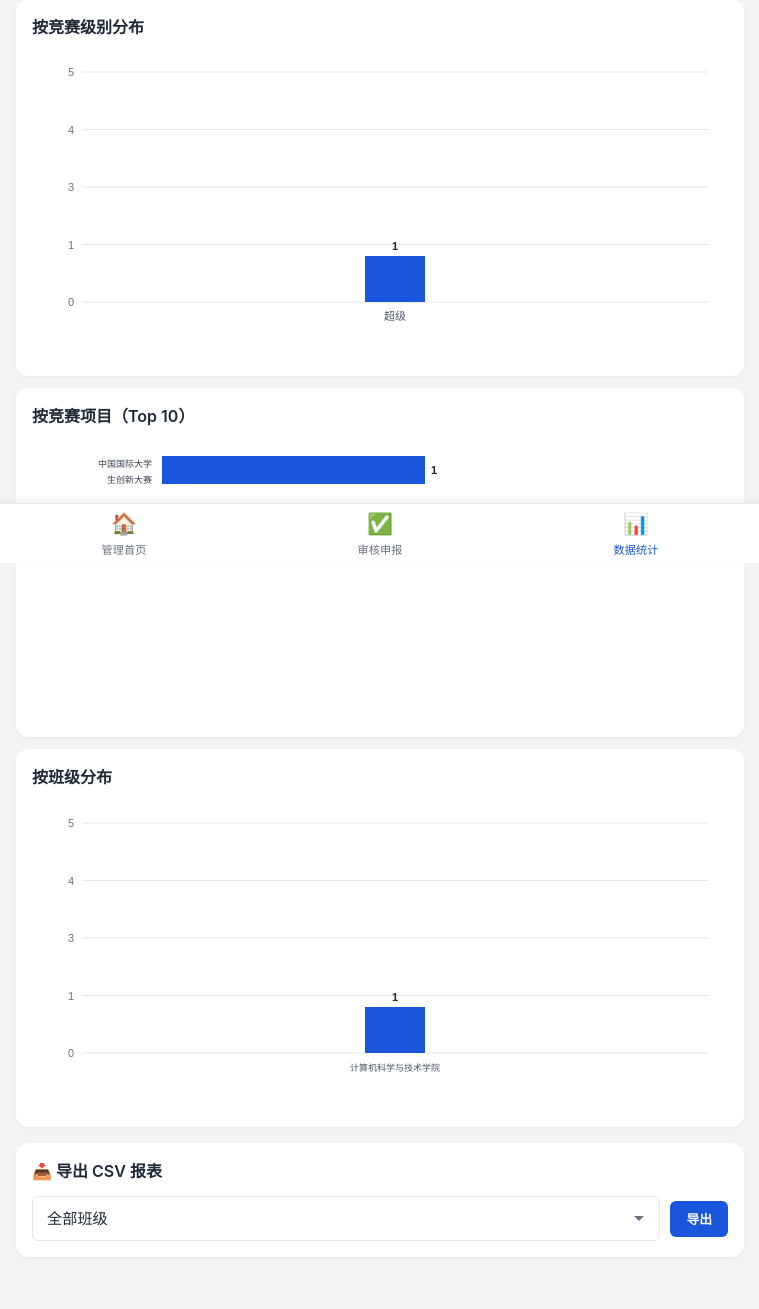
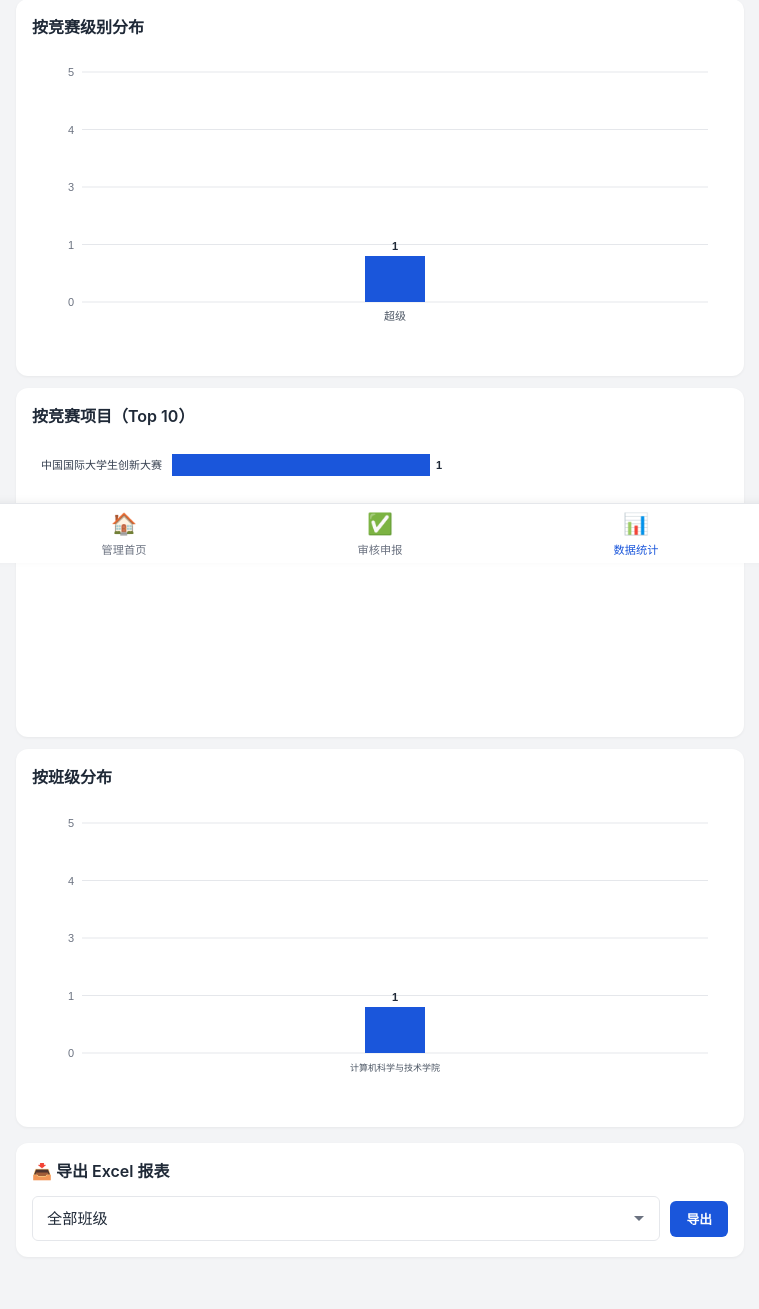
Before and after one commit to Zzzzr0950/competition-platform, a Flask app: page /admin/statistics in a window 1280 px wide. Shown: the part 237-1546 px from the top of the page, without its empty margins (260-1019 px from the left). Run offline with Flask 3, Linux system fonts and the light colour scheme; the visitor is signed in with stand-in values (Sample User, id 1); data comes from the database, SQL or seed files in the repository; tables that the repository leaves empty hold one stand-in row (values such as "Sample post").

Commit message:
fix: 竞赛图表右移+导出标签改为Excel
- 横向柱状图canvas最小宽度500px，超出容器可水平滚动
- 标签区宽度130→140px，容纳更长名称
- 管理首页/统计页导出卡片标题改为"导出 Excel 报表"

Co-Authored-By: Claude <noreply@anthropic.com>

```diff
--- a/static/js/statistics.js
+++ b/static/js/statistics.js
@@ -218,8 +218,14 @@ function drawHorizontalBarChart(containerId, labels, values) {
     var container = document.getElementById(containerId);
     if (!container) return;
 
+    // Use wider canvas so labels and bars have room; container scrolls if needed
+    container.style.overflowX = 'auto';
+    var minWidth = 500;
+    var canvasWidth = Math.max(container.clientWidth || 350, minWidth);
+
     var canvas = document.createElement('canvas');
-    canvas.width = container.clientWidth || 350;
+    canvas.width = canvasWidth;
+    canvas.style.display = 'block';
     var ctx = canvas.getContext('2d');
     if (!ctx) { container.innerHTML = '<div style="text-align:center;padding:20px;color:#9ca3af;">浏览器不支持 Canvas</div>'; return; }
 
@@ -236,8 +242,8 @@ function drawHorizontalBarChart(containerId, labels, values) {
         return;
     }
 
-    // Fixed left area width for labels
-    var labelAreaWidth = 130;
+    // Left area width for labels — enough for ~13 Chinese chars
+    var labelAreaWidth = 140;
 
     // Determine which labels need wrapping and split them
     var wrappedLabels = labels.map(function(label) {
@@ -278,7 +284,6 @@ function drawHorizontalBarChart(containerId, labels, values) {
 
     var padding = { top: 10, right: 40, bottom: 10, left: labelAreaWidth };
     canvas.height = Math.max(220, padding.top + totalHeight + padding.bottom);
-    canvas.style.width = '100%';
     canvas.style.height = canvas.height + 'px';
     container.innerHTML = '';
     container.appendChild(canvas);
--- a/templates/admin/dashboard.html
+++ b/templates/admin/dashboard.html
@@ -59,7 +59,7 @@
 
 <!-- Export Section -->
 <div class="card mt-4">
-    <div class="card-header">📥 导出 CSV 报表</div>
+    <div class="card-header">📥 导出 Excel 报表</div>
     <div style="display:flex;gap:10px;align-items:center;flex-wrap:wrap;">
         <select id="export-class" class="form-select" style="flex:1;min-width:140px;">
             <option value="">全部班级</option>
--- a/templates/admin/statistics.html
+++ b/templates/admin/statistics.html
@@ -47,7 +47,7 @@
 
 <!-- Export -->
 <div class="card mt-4">
-    <div class="card-header">📥 导出 CSV 报表</div>
+    <div class="card-header">📥 导出 Excel 报表</div>
     <div style="display:flex;gap:10px;align-items:center;flex-wrap:wrap;">
         <select id="export-class" class="form-select" style="flex:1;min-width:140px;">
             <option value="">全部班级</option>
@@ -61,5 +61,5 @@
 {% endblock %}
 
 {% block extra_js %}
-<script src="{{ url_for('static', filename='js/statistics.js') }}?v=20260707d"></script>
+<script src="{{ url_for('static', filename='js/statistics.js') }}?v=20260707e"></script>
 {% endblock %}
```
